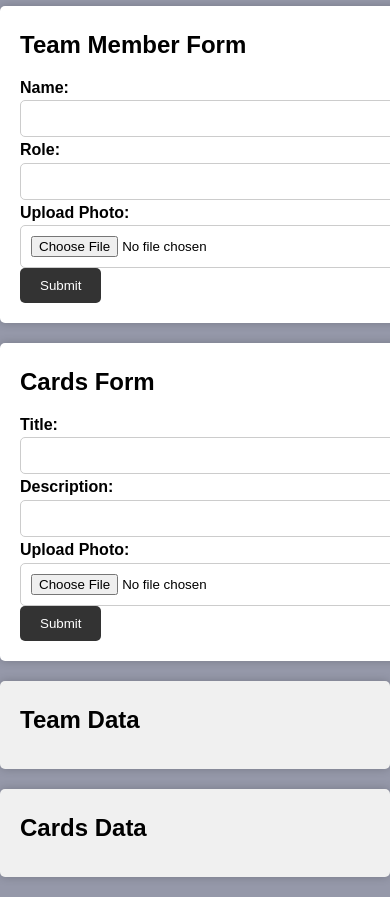
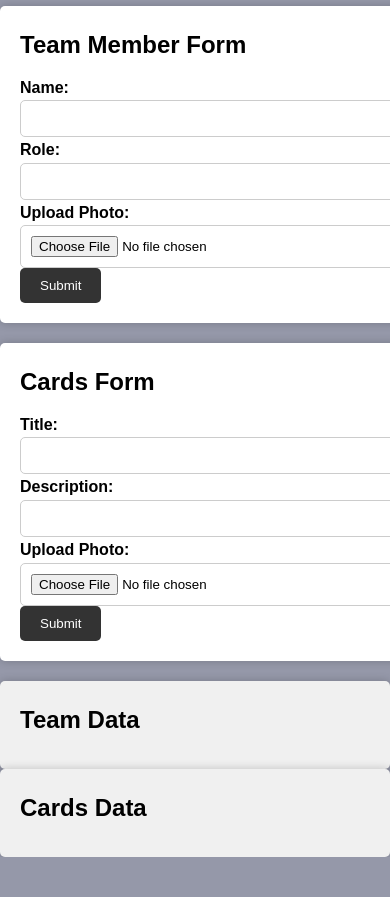
Before and after one commit to ibrahim99035/SA_COM, a website: page views/admin.html in a window 390 px wide. Shown: the part 85-982 px from the top of the page. After the commit the page ends 942 px from the top, so only its background shows below. Drawn offline with Linux system fonts and the light colour scheme; no server answers.

Commit message:
Additional Style for admin Mobile responsive

```diff
--- a/views/CSS/admin.css
+++ b/views/CSS/admin.css
@@ -117,8 +117,12 @@ h3, p {
     }
 
     .team-member-image, .card-image {
+        max-width: 90%;
+        max-height: none;
+    }
+    #teamDataSection, #cardsDataSection {
         max-width: 100%;
-        max-height: none;
+        margin: auto;
     }
 }
 
```
